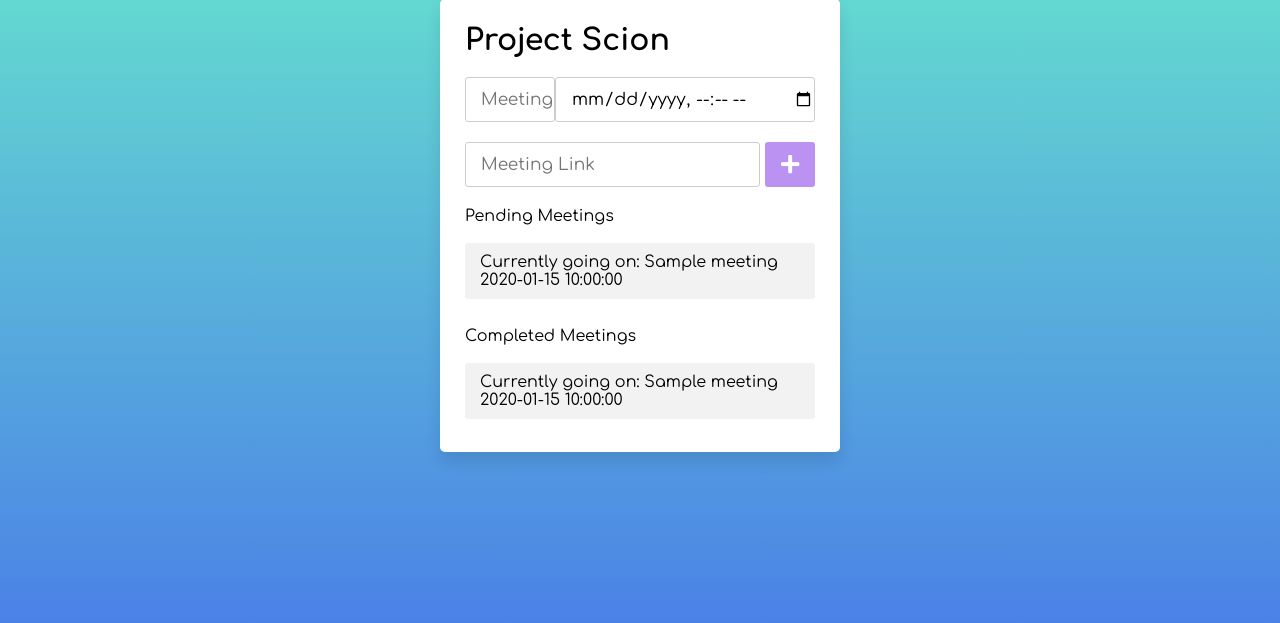
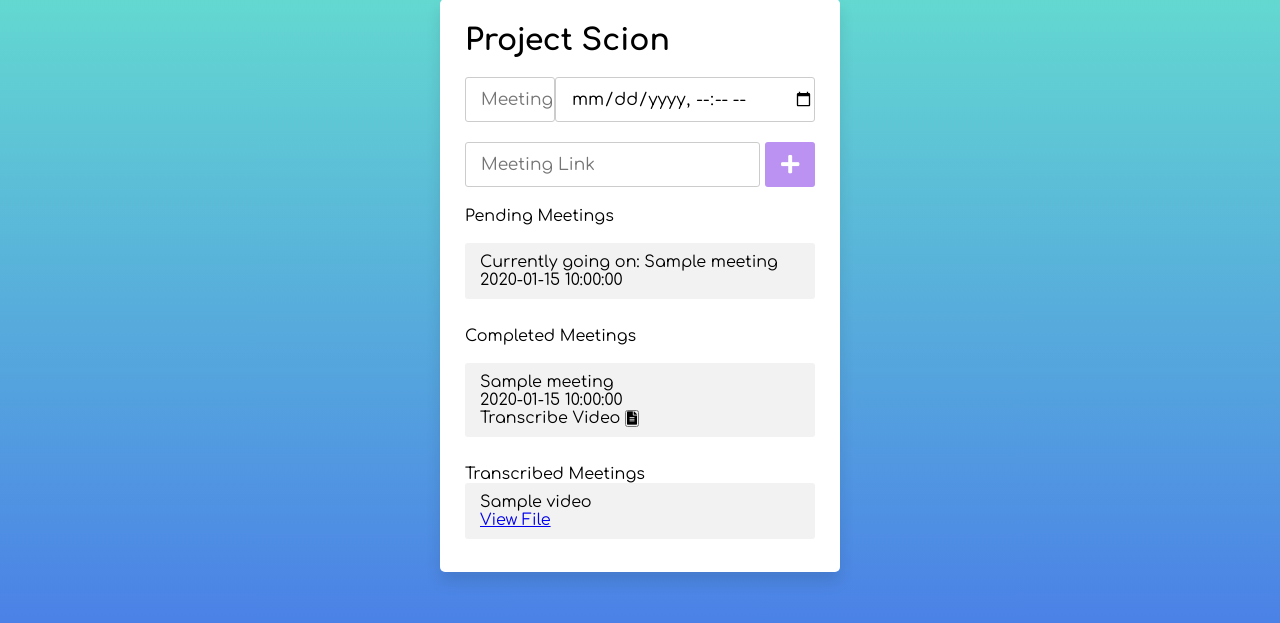
Before and after one commit to honeybhardwaj/Hackcbs4.0, a Flask app: template templates/index.html in a window 1280 px wide. Shown: the part 131-754 px from the top of the page. Run offline with Flask 2, Linux system fonts and the light colour scheme; tables that the repository leaves empty hold one stand-in row (values such as "Sample post"); the template is opened without the code that fills it: values that come from a table or form of the project are taken from there, most other values are stand-ins (such as "Sample title", 1, 10 or a date in 2020); parts of the project's set-up code (start-up, migrations or seed data) failed here and were passed over.

Commit message:
Final Version

```diff
--- a/app.py
+++ b/app.py
@@ -5,6 +5,7 @@ from datetime import datetime
 from JoinMeet import JoinMeet
 from threading import Thread
 from SendMessage import SendMessage
+from autotrans import download
 import time
 import os
 
@@ -26,6 +27,7 @@ class Meeting(db.Model):
     class_name = db.Column(db.String(50))
     class_link = db.Column(db.String(50))
     class_time = db.Column(db.DateTime)
+    recording_time = db.Column(db.DateTime)
     started = db.Column(db.Boolean, default=False)
     finished = db.Column(db.Boolean, default=False)
 
@@ -36,7 +38,7 @@ class User(db.Model):
 
 
 class TranscribedVideo(db.Model):
-    name = db.Column(db.String(100), primary_key=True)
+    name = db.Column(db.String(100))
     file_name = db.Column(db.String(100), primary_key=True)
 
 
@@ -81,7 +83,20 @@ def checker():
 
 @app.route("/", methods=["GET", "POST"])
 def home():
-    return render_template("index.html", meeting_list=get_meeting_list(), finished_meetings=get_meeting_list(True))
+    videos = TranscribedVideo.query.all()
+    video_list = []
+    for video in videos:
+        data = ""
+        with open(video.file_name.replace("mp4", "txt")) as f:
+            data = f.read()
+        video_list.append(
+            {
+                'video_name': video.name,
+                'video_file_name': video.file_name.replace("mp4", "txt"),
+                'video_file_text': data
+            }
+        )
+    return render_template("index.html", meeting_list=get_meeting_list(), finished_meetings=get_meeting_list(True), video_list=video_list, PROCESSING=PROCESSING)
 
 
 @app.route('/add_meeting', methods=['POST'])
@@ -120,7 +135,7 @@ def transcribe():
         video_list.append(
             {
                 'video_name': video.name,
-                'video_file_name': video.file_name,
+                'video_file_name': video.file_name.replace("mp4", "txt"),
                 'video_file_text': data
             }
         )
@@ -146,14 +161,27 @@ def transcribe_video():
         PROCESSING.pop()
         os.remove(video_file_name)
         return
-    name = request.form.get('name')
-    file = request.files['file']
-    file.save(file.filename)
+
+    meeting_id = request.form.get('meeting_id')
+    meet = Meeting.query.filter_by(id=meeting_id).first()
+    name = meet.class_name
+    recording_time = meet.recording_time
+    user = User.query.first()
+    obj = download(user.email, user.password, meet.recording_time.strftime("%H:%M"), "mwx-wbnz-bnp", meet.recording_time.strftime("%Y-%m-%d"))
+    obj.google_login()
+    obj.downloadfile()
+    filename = meet.recording_time.strftime("mwx-wbnz-bnp (%Y-%m-%d at %H_%M GMT-7).mp4")
+    db.session.delete(meet)
+    db.session.commit()
     thread = Thread(target=process_video, kwargs={
-                    'video_file_name': file.filename, 'name': name})
+                    'video_file_name': filename, 'name': name})
     thread.start()
-    return redirect(url_for('transcribe'))
+    return redirect(url_for('home'))
 
+@app.route('/view_file/<filename>')
+def view_file(filename):
+    with open(filename) as f:
+        return f.read()
 
 if __name__ == "__main__":
     from StoreCred import store_password
@@ -162,5 +190,5 @@ if __name__ == "__main__":
     # scheduler.add_job(id="check_time", func=checker,
     #                   trigger="interval", seconds=5)
     # scheduler.start()
-    port = 5045+1+1+1+1
+    port = 5045+1+1+1+1+1+1+1+1+1+1
     app.run(debug=True, port=port, use_reloader=True)
--- a/templates/index.html
+++ b/templates/index.html
@@ -3,7 +3,7 @@
 <head>
     <meta charset="UTF-8">
     <meta name="viewport" content="width=device-width, initial-scale=1.0">
-    <title>Todo App Javscript</title>
+    <title>Project Scion</title>
     <link rel="stylesheet" href="https://cdnjs.cloudflare.com/ajax/libs/font-awesome/5.15.3/css/all.min.css" />
     <link rel="stylesheet" href="{{ url_for('static', filename='style.css')}}">
 </head>
@@ -53,7 +53,7 @@
         <ul class="todoList">
             {% for meeting in finished_meetings %}
             <li>
-                {% if meeting['started'] %} Currently going on: {% endif %} {{meeting['class_name']}}
+                {{meeting['class_name']}}
                 <br> {{meeting['class_time']}}
                 <span>
                     <form action="{{url_for('delete_meeting')}}" method="POST">
@@ -62,7 +62,35 @@
                             <i class="fas fa-trash"></i>
                         </button>
                     </form>
+                    <form action="/transcribe_video" method="POST">
+                        Transcribe Video
+                        <input type="text" name="meeting_id" value="{{meeting['id']}}" hidden>
+                        <button type="submit">
+                            <i class="fas fa-file-alt"></i>
+                        </button>
+                    </form>
                 </span>
+            </li>
+            {% endfor %}
+        </ul>
+        {% endif %} {% if PROCESSING %}
+        <h4>Your latest video is currently processing, please come back after some time, when it's done</h4>
+        {% else %}
+        <!-- <h2>Transcribe a new video</h2>
+        <form action="/transcribe_video" method="POST" enctype="multipart/form-data">
+            <input type="text" name="name" required/>
+            <input type="file" name="file" accept=".mp4" />
+            <input type="submit" value="Upload">
+        </form> -->
+        {% endif %} {% if video_list %}
+        <div class="footer">
+            <span>Transcribed Meetings <span class="pendingTasks"></span></span>
+        </div>
+        <ul class="todoList">
+            {% for video in video_list %}
+            <li>
+                {{video['video_name']}}<br>
+                <a href="/view_file/{{video['video_file_name']}}" target="_blank">View File</a>
             </li>
             {% endfor %}
         </ul>
```
Also changed, not shown: JoinMeet.py (+6 -1 lines), autotrans.py (+10 -2 lines).
